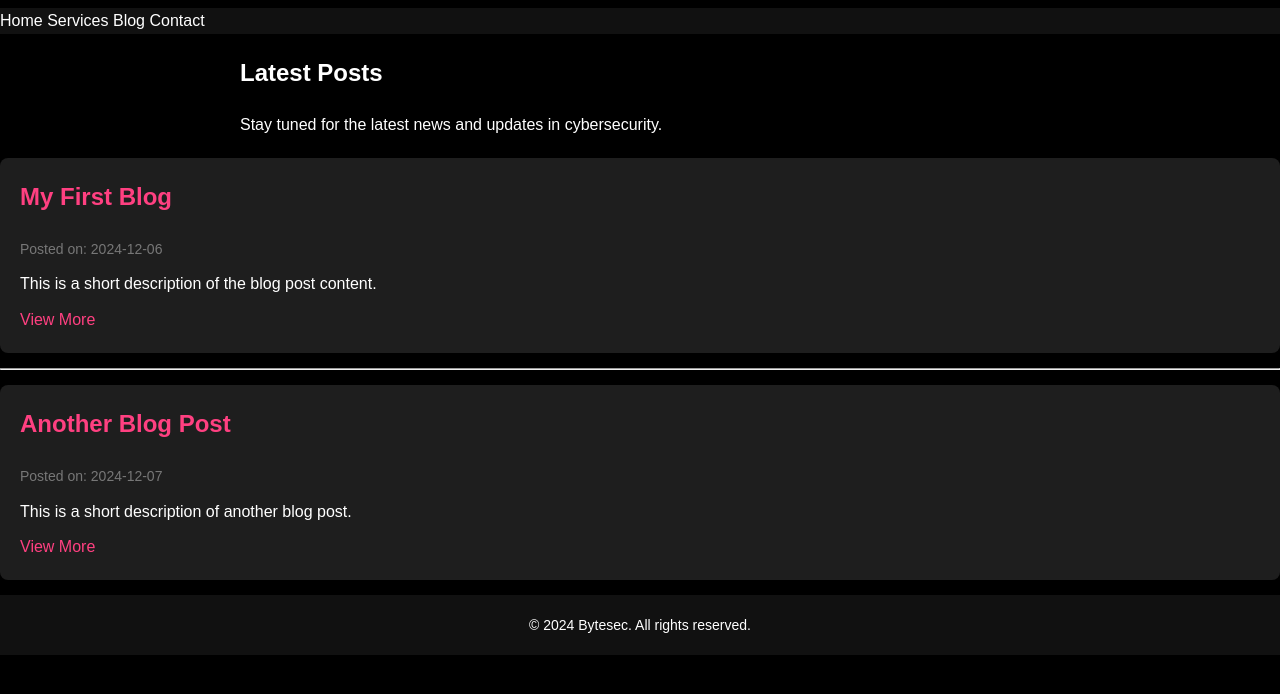
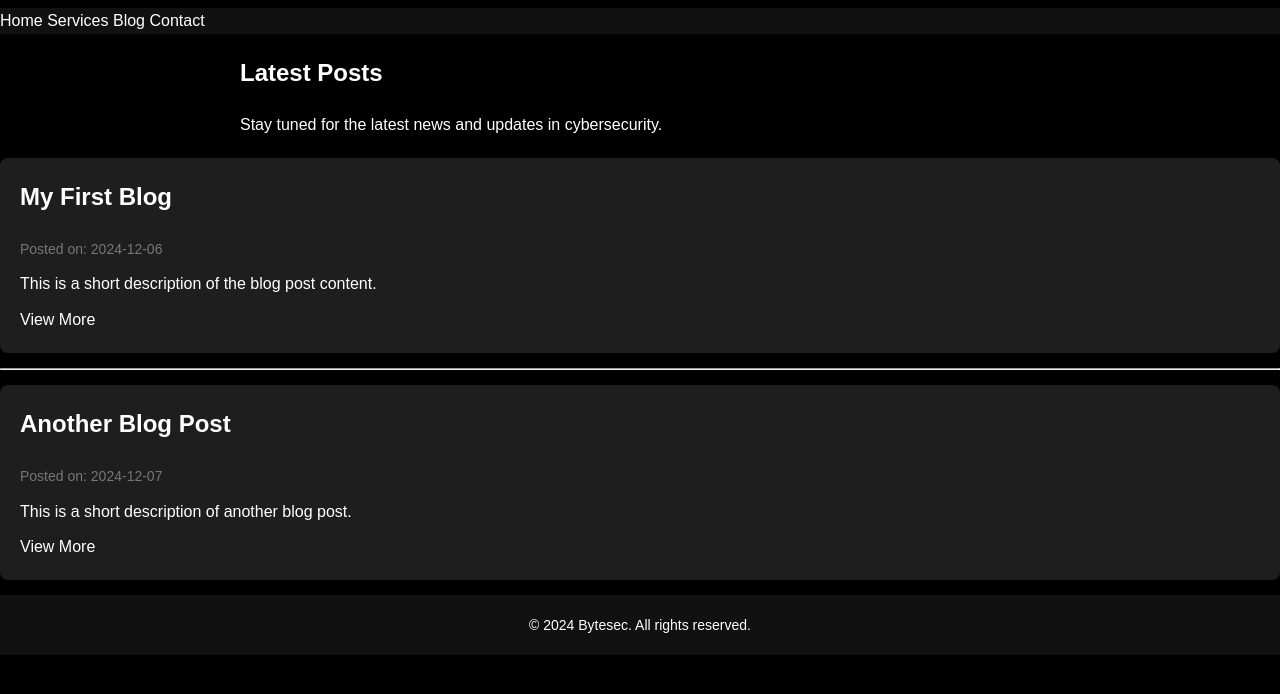
Before and after one commit to texasmadecode/Bytesec-web, a plain HTML site: page blog.html in a window 1280 px wide. Shown: the part 86-780 px from the top of the page. Drawn offline with Linux system fonts and the light colour scheme.

Commit message:
Update styles.css

```diff
--- a/styles.css
+++ b/styles.css
@@ -30,7 +30,7 @@ h1, h2, h3 {
 }
 
 a {
-  color: #ff4081; /* Pinkish color for links */
+  color: #FFFFFF; /* Pinkish color for links */
   text-decoration: none;
 }
 
```
